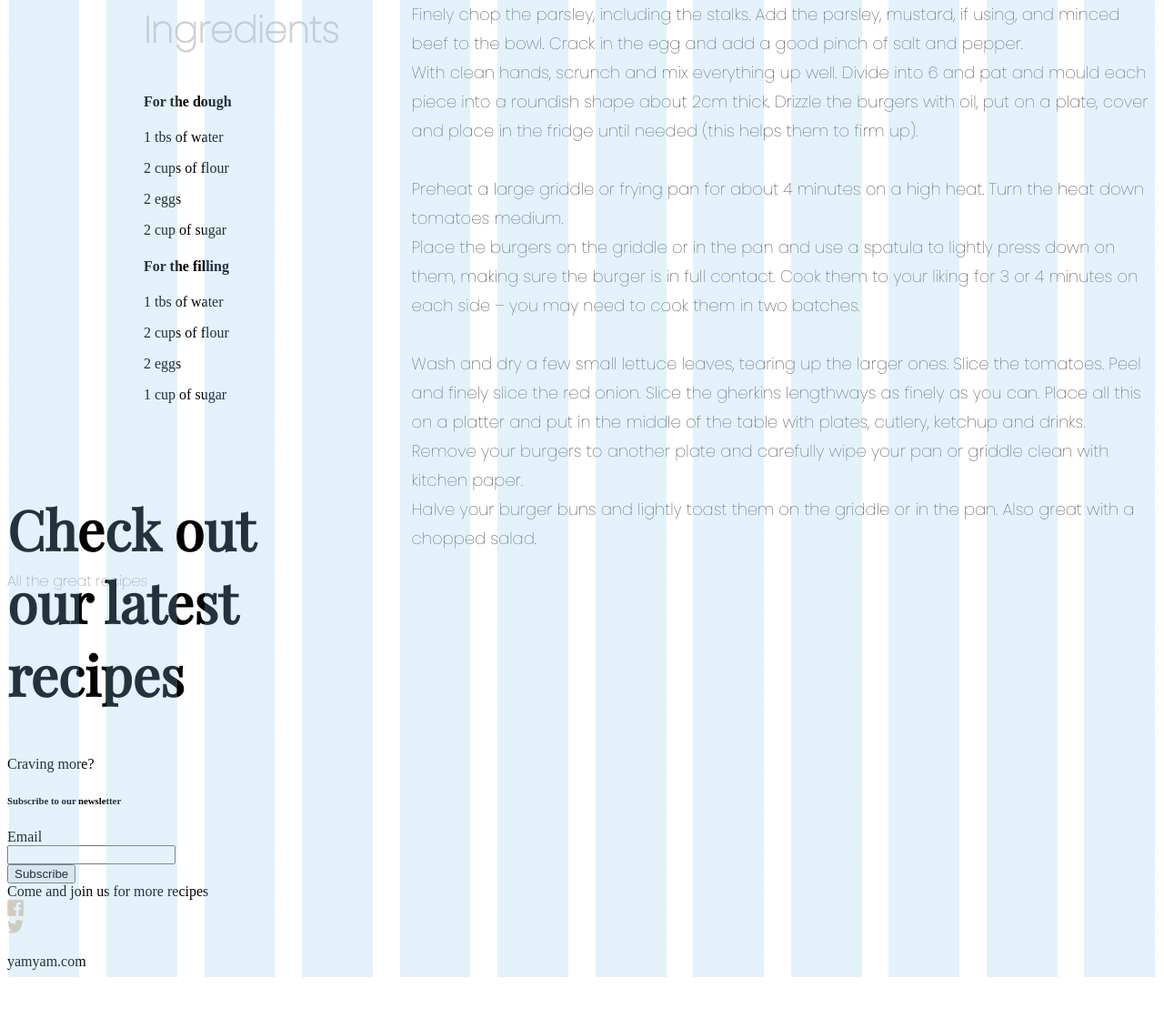
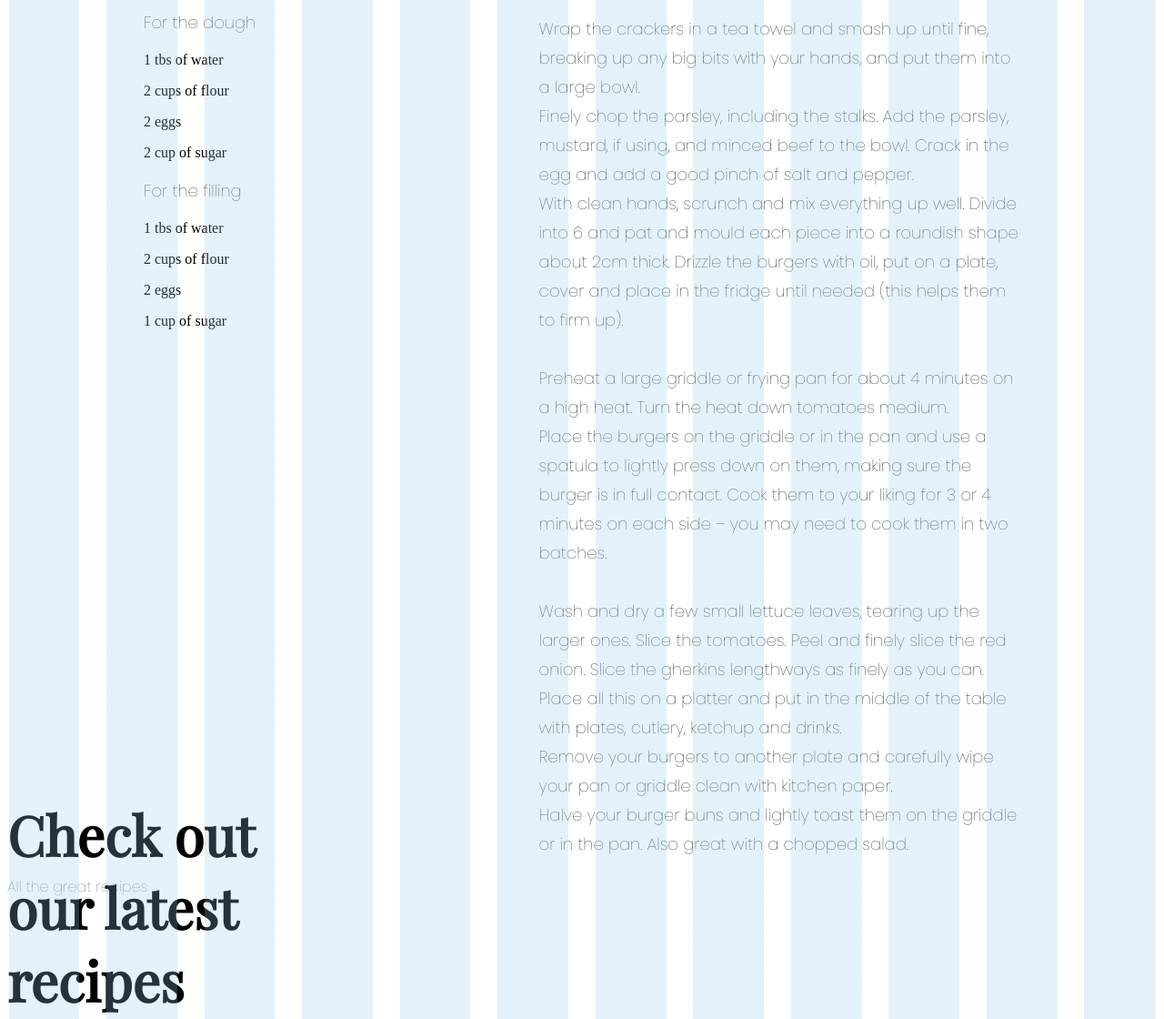
Before and after one commit to AndresDaniel1/hopverk1, a website: page recipe.html in a window 1280 px wide. Shown: the part 1012-2132 px from the top of the page at 91% size. Before the commit the page ends 2086 px from the top, so only its background shows below. Drawn offline with nearby package versions, Linux system fonts and the light colour scheme.

Commit message:
Add files via upload

```diff
--- a/recipemaggi.css
+++ b/recipemaggi.css
@@ -38,6 +38,13 @@ header{
     align-items: flex-end;
 
     color: #9B9B9B;
+}
+
+.botn{
+    background-color:#000000;
+    width:1600px;
+    height:339px;
+
 }
 
 .toppur{
@@ -122,13 +129,17 @@ header{
 }
 
 .method-grid{
-  margin-left:80px;
+  margin-left:220px;
+
+  margin-right:150px;
+
 }
 
 .flexari{
-    align-items: center;
+    align-items: top;
     display: flex;
     justify-content: space-between;
+    margin-top:80px;
 }
 
 .Ingredients-grid{
@@ -149,3 +160,107 @@ header{
     font-weight: 300;
 
 }
+.Ingredients-title{
+    font-family: Poppins;
+    font-size: 18px;
+    line-height: 17px;
+    color: #000000;
+    font-weight: normal;
+    font-style: normal;
+
+
+}
+
+.flexin{
+    display: flex;
+    align-items: center;
+    justify-content: space-between;
+    width:1600px;
+    height:339px;
+
+}
+
+.subgroup{
+    margin-left:110px;
+
+}
+
+.subscribe{
+    color:#FFFFFF;
+    font-family: Playfair-Display;
+    font-size: 40px;
+
+}
+
+.socials{
+    text-align: center;
+    padding-bottom: 20px;
+
+}
+.subbutton{
+    border: 1px solid #E3CDB1;
+    font-family: Poppins;
+    margin-right: 200px;
+
+
+}
+
+.cravin_kicker{
+    color:#E3CDB1;
+    font-size: 16px;
+    display:flex;
+    align-items:flex-end;
+    font-family: Poppins;
+
+
+}
+.craving_email{
+    font-family: Poppins;
+    color: #FFFFFF;
+    font-size: 14px;
+}
+
+.vid__socials{
+    background: #f2f2f2f2;
+  }
+
+  .face{
+    position: absolute;
+    left: 720px;
+    top: 2910px;
+    bottom: 360px;
+
+
+  }
+  .bird{
+    position: absolute;
+    left: 792.08px;
+    top: 2910px;
+    bottom: 360px;
+
+  }
+  .yout{
+    position: absolute;
+    left: 851.46px;
+    top: 2910px;
+  }
+
+  .www{
+    position: absolute;
+  left: 754px;
+  top: 2940px;
+
+  font-family: Poppins;
+  font-style: normal;
+  font-weight: 300;
+  font-size: 14px;
+  line-height: 21px;
+
+
+  display: flex;
+  align-items: flex-end;
+  letter-spacing: -0.291667px;
+
+  color: #D0D0D0;
+
+  }
```
